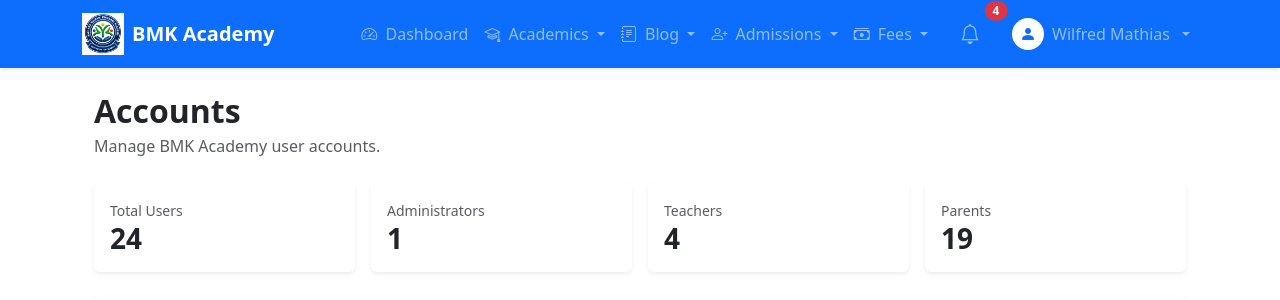
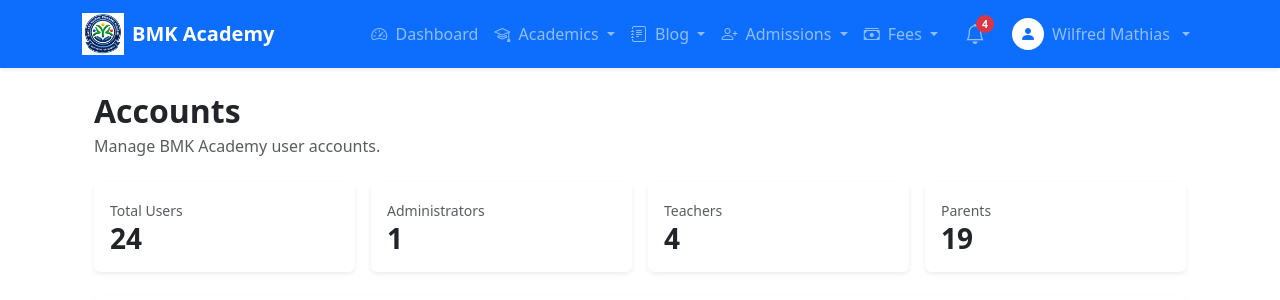
Before and after one commit to Wilfred1213/bmkacademy, a Django app: page /accounts/user-management/ in a window 1280 px wide. Shown: the top 300 px of the page. Run offline with Django 5.2, Linux system fonts and the light colour scheme; a user stored in the database is signed in; data comes from the database, SQL or seed files in the repository.

Commit message:
notification bell commit

```diff
--- a/templates/base.html
+++ b/templates/base.html
@@ -549,6 +549,44 @@
             object-fit: contain;
         }
 
+        .notification-bell {
+            position: relative;
+            width: 42px;
+            height: 42px;
+            display: inline-flex;
+            align-items: center;
+            justify-content: center;
+            padding: 0 !important;
+        }
+
+        .notification-bell i {
+            font-size: 1.25rem;
+        }
+
+        .notification-badge {
+            position: absolute;
+            top: 2px;
+            right: 2px;
+
+            min-width: 18px;
+            height: 18px;
+
+            padding: 0 5px;
+
+            display: flex;
+            align-items: center;
+            justify-content: center;
+
+            background-color: #dc3545;
+            color: white;
+
+            border-radius: 50rem;
+
+            font-size: 0.65rem;
+            font-weight: 600;
+            line-height: 1;
+        }
+
     </style>
 
 </head>
@@ -1179,7 +1217,7 @@
                     <li class="nav-item dropdown ms-lg-2">
 
                         <a
-                            class="nav-link position-relative px-3"
+                            class="nav-link notification-bell"
                             href="#"
                             id="notificationDropdown"
                             role="button"
@@ -1187,26 +1225,17 @@
                             aria-expanded="false"
                             title="Notifications"
                         >
-
-                            <i class="bi bi-bell fs-5"></i>
-
+                            <i class="bi bi-bell"></i>
 
                             {% if notification_unread_count > 0 %}
-
-                            <span
-                                class="position-absolute top-0 start-100 translate-middle badge rounded-pill bg-danger"
-                            >
-
-                                {{ notification_unread_count }}
-
-                                <span class="visually-hidden">
-                                    unread notifications
+                                <span class="notification-badge">
+                                    {{ notification_unread_count }}
+
+                                    <span class="visually-hidden">
+                                        unread notifications
+                                    </span>
                                 </span>
-
-                            </span>
-
                             {% endif %}
-
                         </a>
 
 
```
